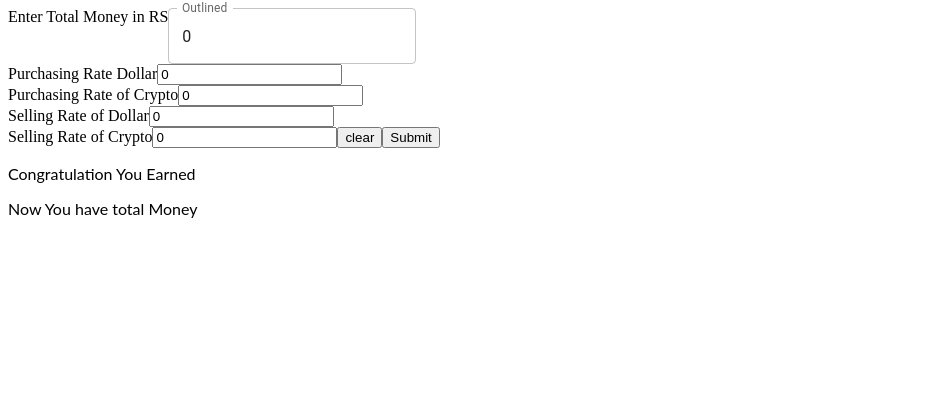
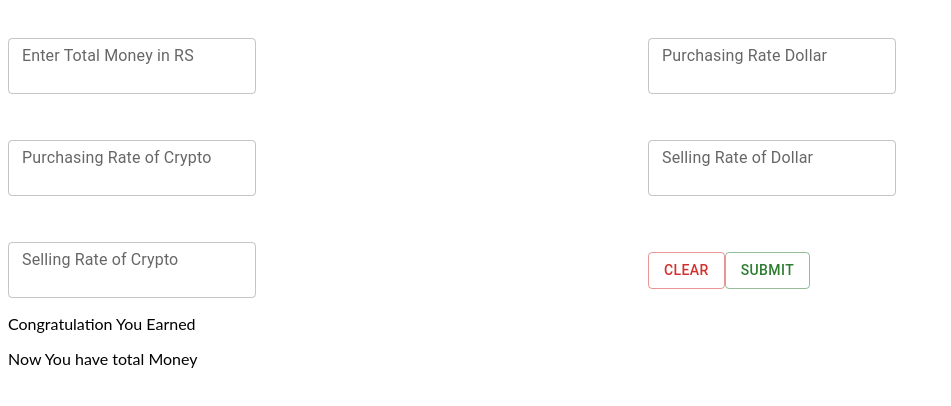
Before and after one commit to Muhammadfaizanjanjua109/CryptoCalculator, a React (Create React App) app: page / in a window 1280 px wide. Shown: the top 406 px of the page, without its empty margins (0-951 px from the left). Built offline with nearby package versions, Linux system fonts and the light colour scheme.

Commit message:
Converted to MUI

```diff
--- a/App.tsx
+++ b/App.tsx
@@ -1,14 +1,18 @@
 import * as React from 'react';
 import './style.css';
 import TextField from '@mui/material/TextField';
+import Button from '@mui/material/Button';
+import Grid from '@mui/material/Grid';
+import Box from '@mui/material/Box';
 export default function App() {
-  const [modal, setModal] = React.useState({
-    TotalMoneyInve: 0,
-    purchasingRateDollar: 0,
-    purchasingRateCyrpto: 0,
-    sellingRateDollar: 0,
-    sellingRateCrypto: 0,
-  });
+  const inital_modal = {
+    TotalMoneyInve: '',
+    purchasingRateDollar: '',
+    purchasingRateCyrpto: '',
+    sellingRateDollar: '',
+    sellingRateCrypto: '',
+  };
+  const [modal, setModal] = React.useState(inital_modal);
   const [profit, setProfit] = React.useState({
     totalMoney: null,
     totalProfit: null,
@@ -41,52 +45,88 @@ export default function App() {
   return (
     <div>
       <form>
-        <label>Enter Total Money in RS</label>
+        <Grid container spacing={2}>
+          <Grid item xs={6}>
             <TextField
               id="outlined-basic"
-          type="number"
+              type="text"
               onChange={handleChange}
+              sx={{ paddingTop: '10px', marginTop: '20px' }}
               value={modal.TotalMoneyInve}
               name="TotalMoneyInve"
-          label="Outlined"
+              label="Enter Total Money in RS"
               variant="outlined"
             />
-
-        <br />
-        <label>Purchasing Rate Dollar</label>
-        <input
-          type="number"
+          </Grid>
+          <Grid item xs={6}>
+            <TextField
+              id="outlined-basic"
+              type="text"
               onChange={handleChange}
+              sx={{ paddingTop: '10px', marginTop: '20px' }}
               value={modal.purchasingRateDollar}
               name="purchasingRateDollar"
+              label="Purchasing Rate Dollar"
+              variant="outlined"
             />
-        <br />
+          </Grid>
 
-        <label>Purchasing Rate of Crypto</label>
-        <input
-          type="number"
+          <Grid item xs={6}>
+            <TextField
+              id="outlined-basic"
+              type="text"
               onChange={handleChange}
               value={modal.purchasingRateCyrpto}
+              sx={{ paddingTop: '10px', marginTop: '20px' }}
               name="purchasingRateCyrpto"
+              label="Purchasing Rate of Crypto"
+              variant="outlined"
             />
-        <br />
-        <label>Selling Rate of Dollar</label>
-        <input
-          type="number"
+          </Grid>
+
+          <Grid item xs={6}>
+            <TextField
+              id="outlined-basic"
+              type="text"
               onChange={handleChange}
               value={modal.sellingRateDollar}
+              sx={{ paddingTop: '10px', marginTop: '20px' }}
               name="sellingRateDollar"
+              label="Selling Rate of Dollar"
+              variant="outlined"
             />
-        <br />
-        <label>Selling Rate of Crypto</label>
-        <input
-          type="number"
+          </Grid>
+          <Grid item xs={6}>
+            <TextField
+              id="outlined-basic"
+              type="text"
               onChange={handleChange}
               value={modal.sellingRateCrypto}
+              sx={{ paddingTop: '10px', marginTop: '20px' }}
               name="sellingRateCrypto"
+              label="Selling Rate of Crypto"
+              variant="outlined"
             />
-        <button onClick={(e) => handleChangeSubmit(e)}>clear</button>
-        <button onClick={(e) => handleChangeSubmit(e)}>Submit</button>
+          </Grid>
+          <Grid item xs={6}   sx={{ paddingTop: '10px', marginTop: '40px' }}>
+          <Button
+          variant="outlined"
+          color="error"
+          onClick={() => setModal(inital_modal)}
+        >
+          Clear
+        </Button>
+        <Button
+          variant="outlined"
+          color="success"
+          onClick={(e) => handleChangeSubmit(e)}
+        >
+          Submit
+        </Button>
+          </Grid>
+        </Grid>
+
+
       </form>
       <p>Congratulation You Earned </p>
       <p>{profit.totalProfit && profit.totalProfit}</p>
```
Lines whose indentation alone changed are shown as unchanged.
